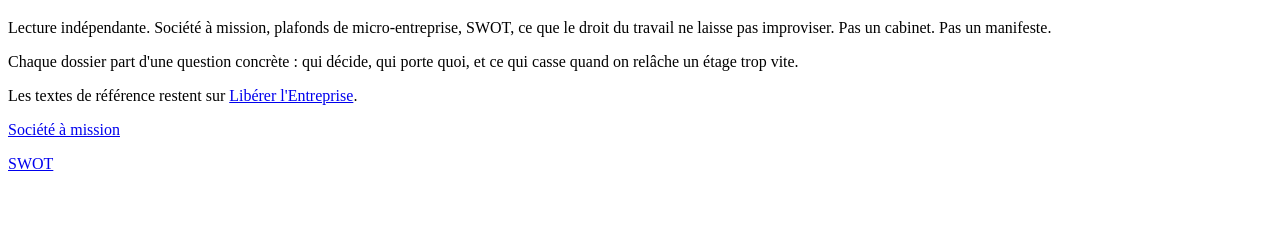
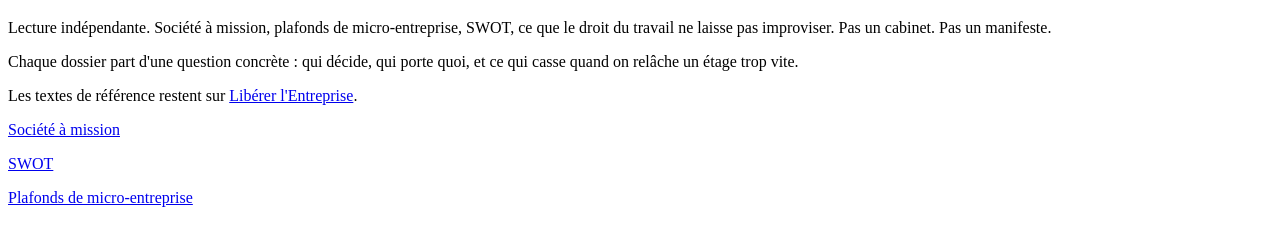
Before and after one commit to lectureliberante/lectureliberante.github.io, a plain HTML site: page index.html in a window 1280 px wide. Shown: the part 61-306 px from the top of the page. Drawn offline with Linux system fonts and the light colour scheme.

Commit message:
Update index.html

```diff
--- a/index.html
+++ b/index.html
@@ -11,5 +11,6 @@
 <p>Les textes de référence restent sur <a href="https://organisationliberee.fr">Libérer l'Entreprise</a>.</p>
   <p><a href="mission.html">Société à mission</a></p>
   <p><a href="swot.html">SWOT</a></p>
+    <p><a href="micro.html">Plafonds de micro-entreprise</a></p>
 </body>
 </html>
```
